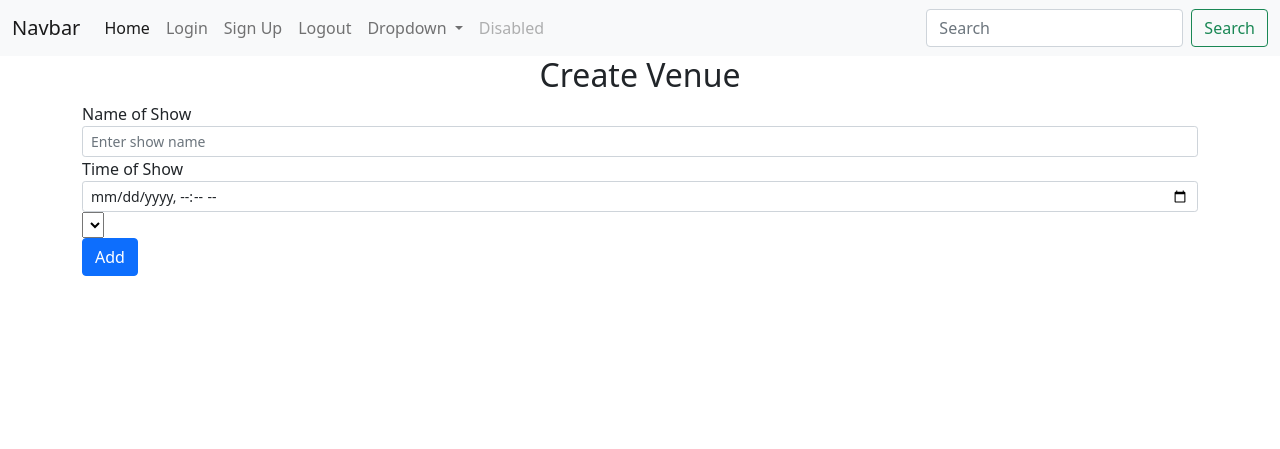
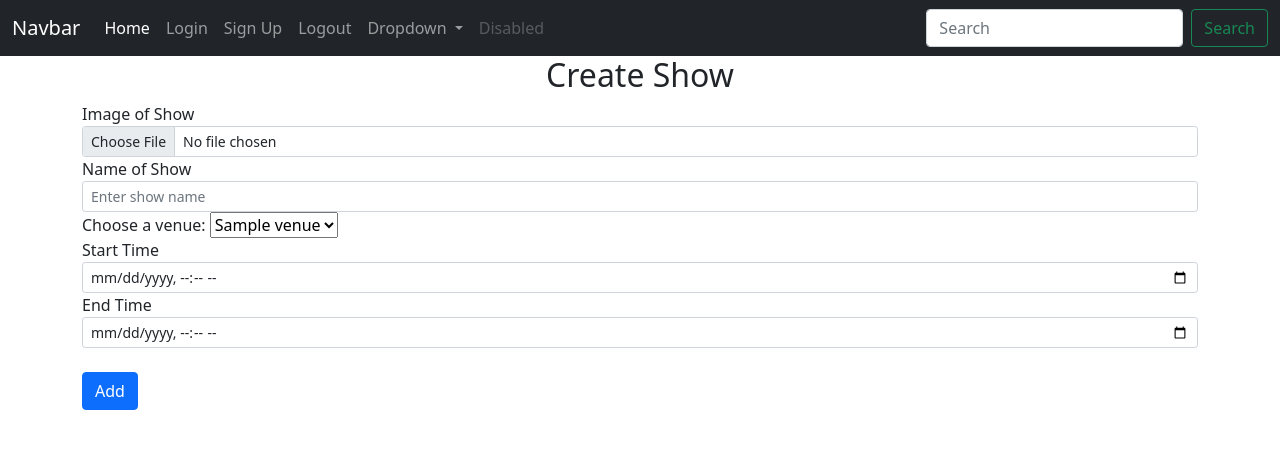
Before and after one commit to Jim-Floyd/concert2, a Flask app: page /create-concert in a window 1280 px wide. Shown: the top 449 px of the page. Run offline with Flask 2, Linux system fonts and the light colour scheme; tables that the repository leaves empty hold one stand-in row (values such as "Sample post"); lists and menus that the app fills with data are empty.

Commit message:
more functions added

```diff
--- a/app.py
+++ b/app.py
@@ -1,6 +1,4 @@
-from tkinter.tix import Tree
 from flask import Flask, session, request, render_template, redirect, flash, url_for
-from flask_sqlalchemy import SQLAlchemy
 from models import *
 from flask_migrate import *
 from flask_script import Manager
@@ -27,7 +25,7 @@ def get_current_user():
 def home():
     user = get_current_user()
     venues = Venue.query.all()
-    shows=Show.query.all()
+    shows = Show.query.all()
     return render_template('index.html', user=user, venues=venues, shows=shows)
 
 
@@ -39,13 +37,13 @@ def sign_up():
         password = request.form.get('password')
         password2 = request.form.get('re-password')
         if request.form.get('is_admin'):
-            is_admin=True
+            is_admin = True
         else:
-            is_admin=False
+            is_admin = False
         if request.form.get('is_artist'):
-            is_artist=True
+            is_artist = True
         else:
-            is_artist=False
+            is_artist = False
         print(request.form.get('is_artist'))
         if len(email) <= 4:
             flash('Email must be greater than 4 characters', category='error')
@@ -103,6 +101,7 @@ def logout():
 
 @app.route('/create-venue', methods=['POST', 'GET'])
 def create_venue():
+    user = get_current_user()
     if request.method == 'POST':
         photo = request.files['image_venue']
         filename = secure_filename(photo.filename)
@@ -110,25 +109,55 @@ def create_venue():
         file_url = folder_url()
         result = file_url+'/'+filename
         new_venue = Venue(name_place=request.form.get(
-            'name_venue'), address_place=request.form.get('name_venue'), image_place=result)
+            'name_venue'), address_place=request.form.get('address_venue'), image_place=result)
         db.session.add(new_venue)
         db.session.commit()
         return redirect(url_for('home'))
-    return render_template('new_venue.html')
+    return render_template('new_venue.html', user=user)
 
 
 @app.route('/create-concert', methods=['POST', 'GET'])
 def create_concert():
-    venues = Venue.query.filter_by(has_show=False).all()
+    user = get_current_user()
+    venues = Venue.query.all()
     if request.method == 'POST':
-        new_concert = Show(name_show=request.form.get(
-            'name_show'), start_time=request.form.get('time_show'), venue_id=request.form.get('select-venue'))
-        db.session.add(new_concert)
-        db.session.commit()
-        Venue.query.filter_by(id=request.form.get('select-venue')).update({'has_show':True})
-        db.session.commit()
+        photo = request.files['image_show']
+        filename = secure_filename(photo.filename)
+        photo.save(os.path.join(app.config['UPLOADED_FOLDER'], filename))
+        file_url = folder_url()
+        result = file_url+'/'+filename
+        if request.form.get('time-start') < request.form.get('time-finish'):
+            new_concert = Show(name_show=request.form.get(
+                'name_show'), start_time=request.form.get('time-start'), finish_time=request.form.get('time-finish'), venue_id=request.form.get('select-venue'), image_show=result)
+            db.session.add(new_concert)
+            db.session.commit()
+        else:
+            flash('Finish time must be greater than start time', category='error')
+            return redirect(url_for('create_concert'))
         return redirect(url_for('home'))
-    return render_template('new_concert.html', venues=venues)
+    return render_template('new_concert.html', venues=venues, user=user)
+
+
+@app.route('/venue_page/<int:venue_id>')
+def venue_page(venue_id):
+    user = get_current_user()
+    venue = Venue.query.filter_by(id=venue_id).first()
+    return render_template('venue_page.html', venue=venue, user=user)
+
+
+@app.route('/check_venue/<int:venue_id>', methods=['POST', 'GET'])
+def check_venue(venue_id):
+    user = get_current_user()
+    venue = Venue.query.filter_by(id=venue_id).first()
+    if request.method == "POST":
+        check_time = request.form.get('check-time')
+        for show in venue.shows:
+            if show.start_time <= check_time <= show.finish_time:
+                flash('Sorry! It is busy', category='error')
+            else:
+                flash('It is free. You can keep it busy', category='success')
+                return redirect(url_for('venue_page', venue_id=venue_id))
+    return render_template('venue_page.html', venue=venue, user=user)
 
 
 manager = Manager(app)
--- a/models.py
+++ b/models.py
@@ -19,11 +19,13 @@ def setup(app):
 class Show(db.Model):
     id = db.Column(db.Integer(), primary_key=True)
     start_time = db.Column(db.DateTime(timezone=True), default=func.now())
+    image_show = db.Column(db.String(100))
+    finish_time = db.Column(db.DateTime(timezone=True), default=func.now())
     name_show = db.Column(db.String(30), nullable=False)
-
     users = db.relationship('User', backref='show')
     venue_id = db.Column(db.Integer(), db.ForeignKey(
         'venue.id'), nullable=False)
+
 
 class Venue(db.Model):
     id = db.Column(db.Integer(), primary_key=True)
--- a/templates/base.html
+++ b/templates/base.html
@@ -10,7 +10,7 @@
     {% endblock title %}</title>
 </head>
 <body>
-    <nav class="navbar navbar-expand-lg navbar-light bg-light">
+    <nav class="navbar navbar-expand-lg navbar-dark bg-dark">
         <div class="container-fluid">
             <a class="navbar-brand" href="#">Navbar</a>
             <button class="navbar-toggler" type="button" data-bs-toggle="collapse" data-bs-target="#navbarSupportedContent" aria-controls="navbarSupportedContent" aria-expanded="false" aria-label="Toggle navigation">
--- a/templates/new_concert.html
+++ b/templates/new_concert.html
@@ -1,20 +1,26 @@
 {% extends "base.html" %}
 {% block title %}
-    Create Venue
+    Create Show
 {% endblock title %}
 {% block content %}
-    <h2 align="center">Create Venue</h2>
+    <h2 align="center">Create Show</h2>
     <form action="{{url_for('create_concert')}}" method="post" enctype="multipart/form-data">
+        <label for="image">Image of Show</label>
+        <input class="form-control form-control-sm" type="file" aria-label=".form-control-sm example" id="image" name="image_show">
         <label for="name">Name of Show</label>
         <input class="form-control form-control-sm" type="text" placeholder="Enter show name" aria-label=".form-control-sm example" id="name" name="name_show">
-        <label for="time">Time of Show</label>
-        <input class="form-control form-control-sm" type="datetime-local" placeholder="Enter start time" aria-label=".form-control-sm example" id="time" name="time_show">
-        <select name="select-venue" id="">
+        <label for="venues">Choose a venue:</label>
+        <select name="select-venue" id="venues">
             {%for venue in venues%}
                 <option value="{{venue.id}}">{{venue.name_place}}</option>
             {%endfor%}
         </select>
         <br>
+        <label for="time-start">Start Time</label>
+        <input class="form-control form-control-sm" type="datetime-local" placeholder="Enter start time" aria-label=".form-control-sm example" id="time-start" name="time-start">
+        <label for="time-finish">End Time</label>
+        <input class="form-control form-control-sm" type="datetime-local" placeholder="Enter end time" aria-label=".form-control-sm example" id="time-finish" name="time-finish">
+        <br>
         <button type="submit" class="btn btn-primary">Add</button>
     </form>
 {% endblock content %}
```
Also changed, not shown: migrations/versions/8de6c4f30581_.py (deleted, +0 -59 lines), templates/index.html (+10 -1 lines), templates/venue_page.html (added, +24 -0 lines), static/images/188.png (added), static/images/189.png (added), static/images/29.png (added), static/images/Brown-lion-Silvia-Ribeiro-scopio-300x150.jpg (added), static/images/images_3.jfif (added), 1 other file.
